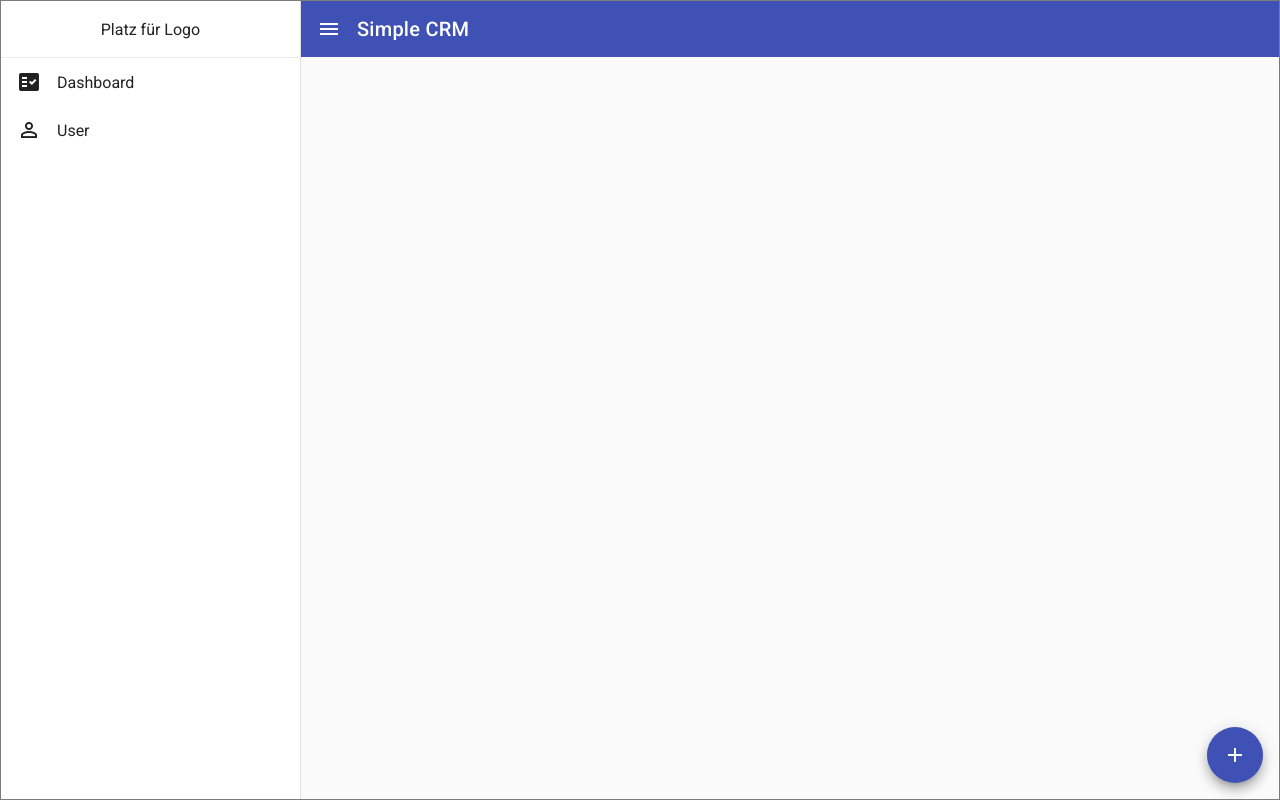
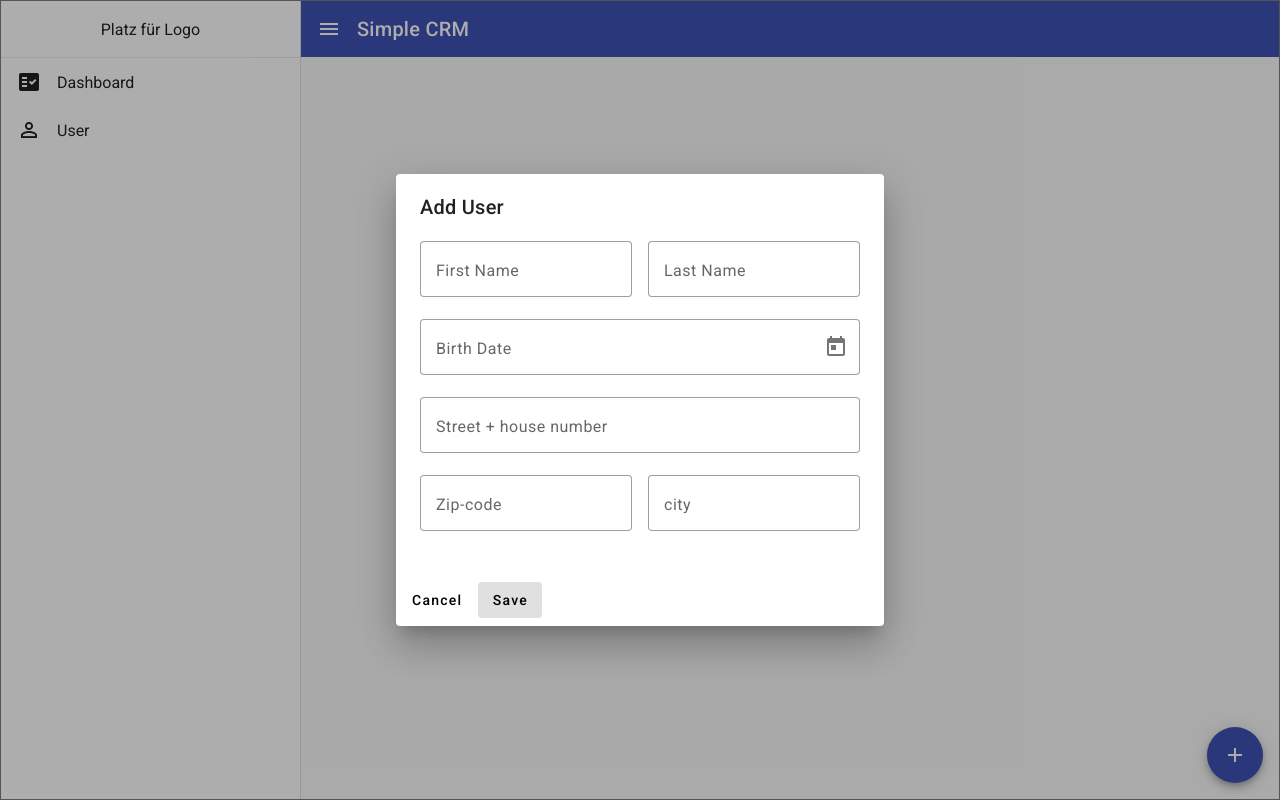
Before and after one commit to AlexSolms/CRM, an Angular app: page /user in a window 1280 px wide. Both pictures are taken after a click on the button "add". Built offline with nearby package versions, Linux system fonts and the light colour scheme.

Commit message:
dialog add user - input fields added

```diff
--- /dev/null
+++ b/src/app/diaglog/add-user/add-user.component.html
@@ -0,0 +1,51 @@
+<h2 mat-dialog-title>Add User</h2>
+<mat-dialog-content class="dialogContent">
+    <div>
+        <mat-form-field appearance="outline" class="mr-16">
+            <mat-label>First Name</mat-label>
+            <input matInput placeholder="Placeholder">
+            <!-- <mat-hint>Please enter a name</mat-hint> -->
+        </mat-form-field>
+        <mat-form-field appearance="outline">
+            <mat-label>Last Name</mat-label>
+            <input matInput placeholder="Placeholder">
+            <!-- <mat-hint>Please enter a name</mat-hint> -->
+        </mat-form-field>
+    </div>
+    <div>
+        <mat-form-field appearance="outline"  class="width-100">
+            <mat-label>Birth Date</mat-label>
+            <input matInput placeholder="Placeholder" [matDatepicker]="picker">
+            <!-- <mat-hint>Please select a date</mat-hint> -->
+            <mat-datepicker-toggle matIconSuffix [for]="picker"></mat-datepicker-toggle>
+            <mat-datepicker #picker></mat-datepicker>
+        </mat-form-field>
+    </div>
+    <div>
+        <mat-form-field appearance="outline" class="width-100">
+            <mat-label>Street + house number</mat-label>
+            <input matInput placeholder="Placeholder">
+            <!-- <mat-hint>Please enter a name</mat-hint> -->
+        </mat-form-field>
+    </div>
+    <div>
+        <mat-form-field appearance="outline" class="mr-16">
+            <mat-label>Zip-code</mat-label>
+            <input matInput placeholder="Placeholder">
+            <!-- <mat-hint>Please enter a name</mat-hint> -->
+        </mat-form-field>
+
+        <mat-form-field appearance="outline">
+            <mat-label>city</mat-label>
+            <input matInput placeholder="Placeholder">
+            <!-- <mat-hint>Please enter a name</mat-hint> -->
+        </mat-form-field>
+
+
+    </div>
+</mat-dialog-content>
+
+<mat-dialog-actions>
+    <button mat-button (click)="onNoClick()">Cancel</button>
+    <button mat-button [mat-dialog-close]="" cdkFocusInitial>Save</button>
+</mat-dialog-actions>
--- /dev/null
+++ b/src/app/diaglog/add-user/add-user.component.scss
@@ -0,0 +1,5 @@
+.dialogContent{
+//margin-top: 48px;
+padding-top: 8px !important;
+gap: 8px;
+}
--- /dev/null
+++ b/src/app/diaglog/add-user/add-user.component.ts
@@ -0,0 +1,45 @@
+import { Component } from '@angular/core';
+import { MatButtonModule } from '@angular/material/button';
+import {
+  MatDialogTitle,
+  MatDialogContent,
+  MatDialogActions,
+  MatDialogClose,
+  MatDialogRef,
+} from '@angular/material/dialog';
+import {MatInputModule} from '@angular/material/input';
+import {MatFormFieldModule} from '@angular/material/form-field';
+import {MatDatepickerModule} from '@angular/material/datepicker';
+import { MatNativeDateModule } from '@angular/material/core';
+import {provideNativeDateAdapter} from '@angular/material/core';
+
+
+
+@Component({
+  selector: 'app-add-user',
+  standalone: true,
+  providers: [provideNativeDateAdapter()],
+  imports: [
+    MatNativeDateModule,
+    MatFormFieldModule,
+    MatInputModule,
+    MatButtonModule,
+    MatDialogTitle,
+    MatDialogContent,
+    MatDialogActions,
+    MatDialogClose,
+    MatDatepickerModule
+  ],
+  templateUrl: './add-user.component.html',
+  styleUrl: './add-user.component.scss'
+})
+export class AddUserComponent {
+  constructor(
+    public dialogRef: MatDialogRef<AddUserComponent>,
+
+  ) {}
+
+  onNoClick(): void {
+    this.dialogRef.close();
+  }
+}
--- a/src/app/user/user.component.html
+++ b/src/app/user/user.component.html
@@ -1,3 +1,3 @@
-<button class="addUserBtn" mat-fab color="primary"  matTooltip="Add new user">
+<button (click)="openDialog()" class="addUserBtn" mat-fab color="primary"  matTooltip="Add new user">
     <mat-icon>add</mat-icon>
   </button>
--- a/src/app/user/user.component.ts
+++ b/src/app/user/user.component.ts
@@ -2,6 +2,10 @@
 import { MatIconModule } from '@angular/material/icon';
 import {MatButtonModule} from '@angular/material/button';
 import {MatTooltipModule} from '@angular/material/tooltip';
+import {MatDialogModule, MatDialog} from '@angular/material/dialog';
+import { AddUserComponent } from '../diaglog/add-user/add-user.component';
+
+
 
 @Component({
   selector: 'app-user',
@@ -9,11 +13,17 @@
   imports: [
     MatIconModule,
     MatButtonModule,
-    MatTooltipModule
+    MatTooltipModule,
+    MatDialogModule,
   ],
   templateUrl: './user.component.html',
   styleUrl: './user.component.scss'
 })
 export class UserComponent {
+  constructor(public dialog: MatDialog) {}
 
+  openDialog(){
+    this.dialog.open(AddUserComponent);
+
+  }
 }
--- a/src/styles.scss
+++ b/src/styles.scss
@@ -2,3 +2,11 @@
 
 html, body { height: 100%; }
 body { margin: 0; font-family: Roboto, "Helvetica Neue", sans-serif; }
+
+.mr-16{
+    margin-right: 16px;
+}
+
+.width-100{
+    width: 100%;
+}
```
Also changed, not shown: 1 other file (tests, documents, lock files or other folders).
